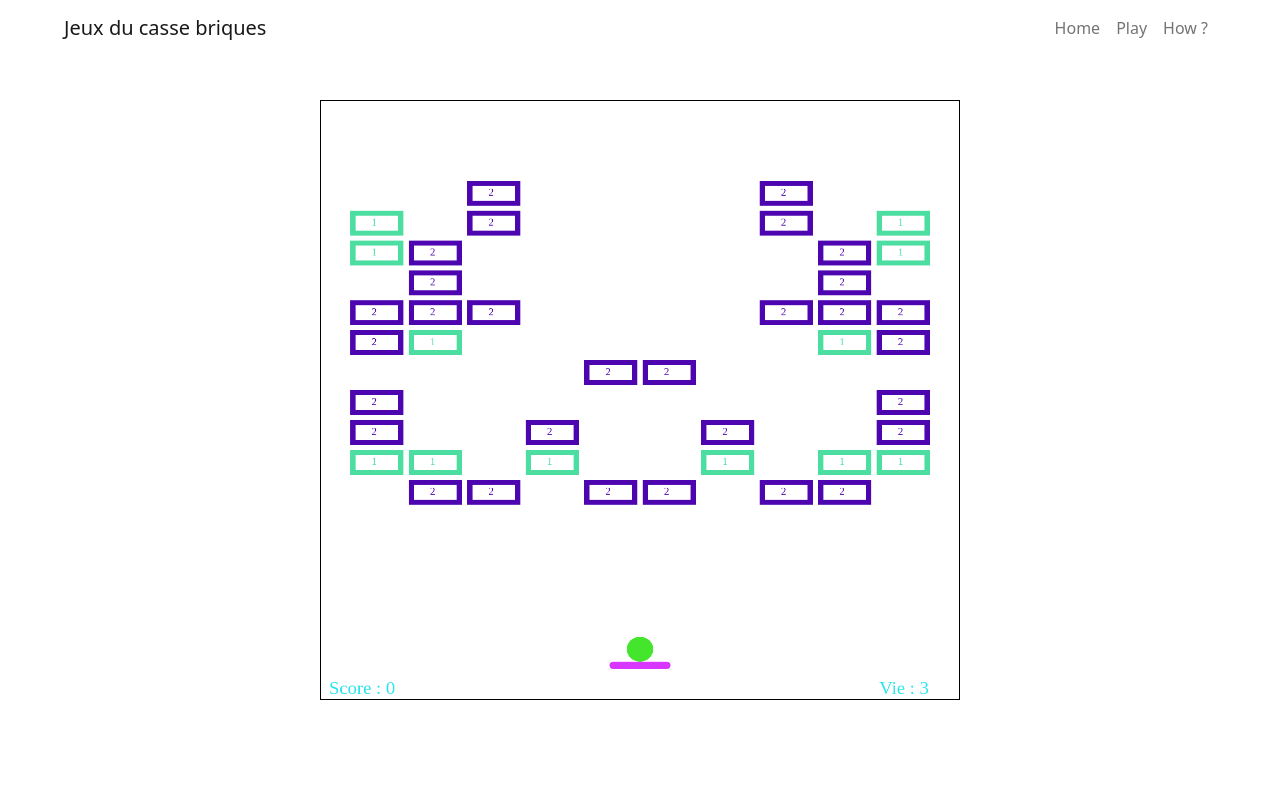
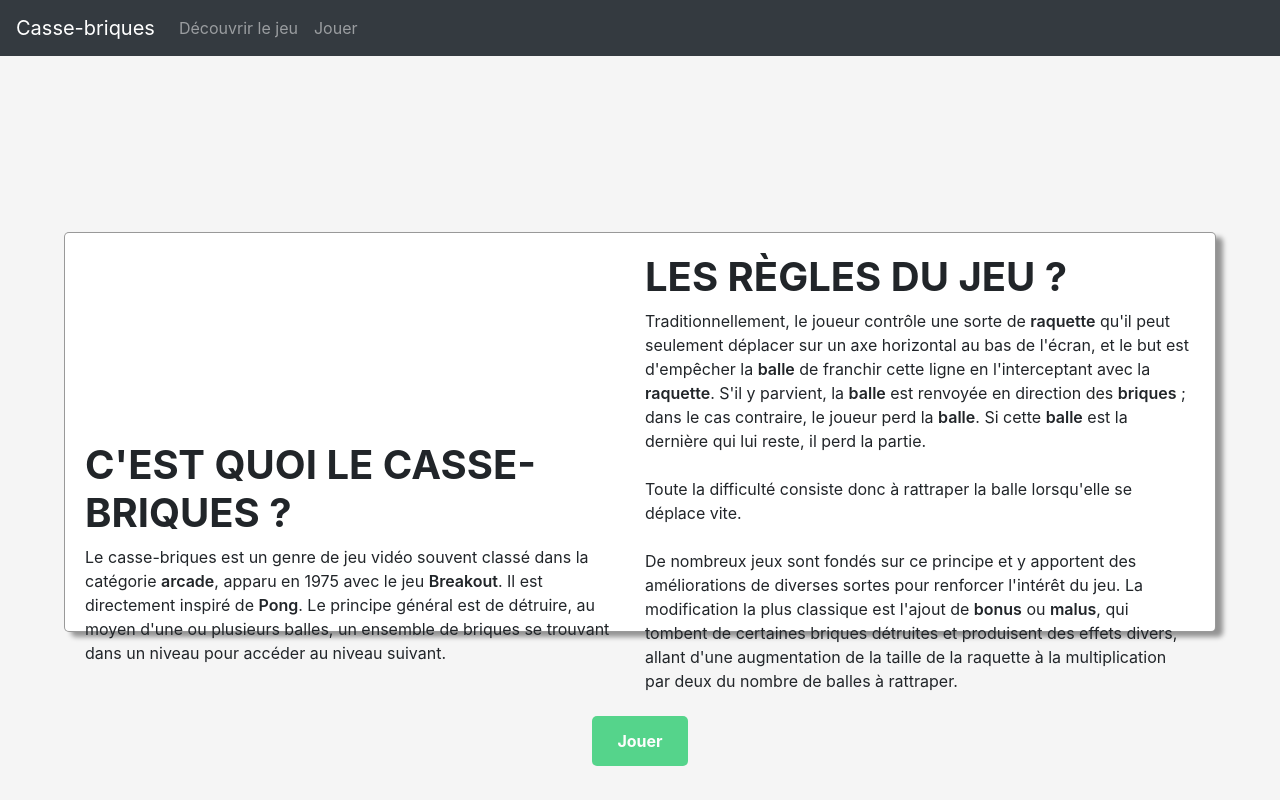
Before and after one commit to MathieuZenone/CasseBriquesJS, a plain HTML site: page index.html in a window 1280 px wide. Shown: the top 800 px of the page. Drawn offline with nearby package versions, Linux system fonts and the light colour scheme.

Commit message:
Working on page presentation

```diff
--- a/css/style.css
+++ b/css/style.css
@@ -1,23 +1,105 @@
-/* change l'affichage de la navbar en scrollant */
-.navbar.active {
-    background: #fff;
-    box-shadow: 1px 2px 10px rgba(0, 0, 0, 0.1);
+
+/* BASE */
+html {
+    scroll-behavior: smooth;
 }
 
-/* utilisé pour décaler des éléments */
-.navbar{
-   padding-left: 5%;
-   padding-right: 5%;
+body {
+    background-color: whitesmoke !important;
+}
+
+a:link,
+a:visited,
+a:focus,
+a:hover,
+a:active {
+    text-decoration: none;
+    color: white;
+}
+
+
+section {
+    height: 100vh;
+    width: 100%;
+}
+
+.desc-container {
+    width: 90%;
+    max-height: 50%;
+    margin: 0 auto;
+    margin-top: 2.5%;
+    background-color: white;
+    border-radius: 5px;
+    border: 1px solid rgba(0,0,0,0.4);
+    box-shadow: 7px 5px 5px rgba(0,0,0,0.4);
+    padding: 15px 15px;
+
+    position: relative;
+    top: 50%;
+    transform: translateY(-50%);
+}
+
+.desc-presentation {
+    width: 100%;
+    display: flex;
+    justify-content: flex-start;
+}
+.desc-presentation > * {
+    width: 50%;
+    padding: 5px 5px;
+}
+.desc-presentation > * h1, .desc-maison h1 {
+    text-transform: uppercase;
+    font-weight: 700;
+}
+.desc-presentation > * p {
+    font-weight: normal;
+}
+.desc-presentation > * p strong {
+    font-weight: 600;
+}
+
+.presentation {
+    height: 50%;
+    position: relative;
+    top: 50%;
+    transform: translateY(75%);
+}
+
+.desc-maison {
+    width: 100%;
+}
+.play {
+    margin: 15px;
+    text-align: center;
+}
+.btn-play {
+    background-color: #2ecc71;
+    opacity: 0.8;
+    border-radius: 5px;
+    padding: 15px 25px;
+    margin: 0 auto;
+    font-weight: 700;
+    transition: opacity 0.3s;
+}
+
+.btn-play:hover {
+    text-decoration: none;
+    color: white;
+    opacity: 1;
 }
 
 #zoneDessin{
-    border: 1px solid black;
+    border-radius: 5px;
+    border: 1px solid rgba(0,0,0,0.4);
+    box-shadow: 7px 5px 5px rgba(0,0,0,0.4);
 
-    width:50vw;
-    height:75vh;
+    width:80%;
+    height:90vh;
     display: flex;
     margin:0 auto;
     margin-top: 100px;
     margin-bottom: 50px;
 
+    background-color: white;
 }
--- a/index.html
+++ b/index.html
@@ -8,73 +8,62 @@
   <!-- icon de la page -->
   <link rel="icon" href="" type="image/x-icon" />
 
-  <!-- Liens CSS bootstrap -->
-  <link rel="stylesheet" href="./booststrap/bootstrap-5.0.0-beta1-dist/css/bootstrap.min.css" />
   <link rel="stylesheet" href="./css/style.css" />
+  <link rel="stylesheet" href="https://stackpath.bootstrapcdn.com/bootstrap/4.5.2/css/bootstrap.min.css" integrity="sha384-JcKb8q3iqJ61gNV9KGb8thSsNjpSL0n8PARn9HuZOnIxN0hoP+VmmDGMN5t9UJ0Z" crossorigin="anonymous">
 
 </head>
 <body>
 
   <!-- Header -->
   <header >
-    <div class="container " >
-
-
-      <nav class="navbar navbar-expand-lg navbar-light fixed-top font-weight-bold">
-        <a class="navbar-brand" href="#welcomePlay">Jeux du casse briques</a>
-
-        <!-- Toggler/collapsibe Button -->
-        <button class="navbar-toggler" type="button" data-toggle="collapse" data-target="#collapsibleNavbar" >
-           <span class="navbar-toggler-icon"></span>
+      <nav class="navbar navbar-expand-lg navbar navbar-dark bg-dark fixed-top">
+        <a class="navbar-brand" href="#">Casse-briques</a>
+        <button class="navbar-toggler" type="button" data-toggle="collapse" data-target="#navbarNavAltMarkup" aria-controls="navbarNavAltMarkup" aria-expanded="false" aria-label="Toggle navigation">
+          <span class="navbar-toggler-icon"></span>
         </button>
-
-        <!-- Navbar links -->
-        <div class="collapse navbar-collapse" id="collapsibleNavbar">
-          <ul class="navbar-nav ms-auto ">
-            <li class="nav-item">
-                <a class="nav-link" href="#welcomePlay">Home</a>
-            </li>
-            <li class="nav-item">
-                <a class="nav-link" href="#play">Play</a>
-            </li>
-            <li class="nav-item">
-                <a class="nav-link" href="#tuto">How ?</a>
-            </li>
-          </ul>
+        <div class="collapse navbar-collapse" id="navbarNavAltMarkup">
+          <div class="navbar-nav">
+            <a class="nav-item nav-link" href="#welcomePlay">Découvrir le jeu</a>
+            <a class="nav-item nav-link" href="#play">Jouer</a>
+          </div>
         </div>
-        </nav>
-
       </nav>
+  </header>
+  <section id="welcomePlay">
+    <div class="desc-container">
+      <div class="desc-presentation">
+        <div class="presentation">
+          <h1>C'est quoi le casse-briques ?</h1>
+          <p>
+            Le casse-briques est un genre de jeu vidéo souvent classé dans la catégorie <strong>arcade</strong>, apparu en 1975 avec le jeu <strong>Breakout</strong>.
+            Il est directement inspiré de <strong>Pong</strong>.
+            Le principe général est de détruire, au moyen d'une ou plusieurs balles, un ensemble de briques se trouvant dans un niveau pour accéder au niveau suivant.
+          </p>
+        </div>
+        <div class="desc-regles">
+          <h1>Les règles du jeu ?</h1>
+          <p>
+            Traditionnellement, le joueur contrôle une sorte de <strong>raquette</strong> qu'il peut seulement déplacer sur un axe horizontal au bas de l'écran, et le but est d'empêcher la <strong>balle</strong> de franchir cette ligne en l'interceptant avec la <strong>raquette</strong>.
+            S'il y parvient, la <strong>balle</strong> est renvoyée en direction des <strong>briques</strong> ; dans le cas contraire, le joueur perd la <strong>balle</strong>.
+            Si cette <strong>balle</strong> est la dernière qui lui reste, il perd la partie.<br />
+            <br />
+            Toute la difficulté consiste donc à rattraper la balle lorsqu'elle se déplace vite.<br />
+            <br />
+            De nombreux jeux sont fondés sur ce principe et y apportent des améliorations de diverses sortes pour renforcer l'intérêt du jeu.
+            La modification la plus classique est l'ajout de <strong>bonus</strong> ou <strong>malus</strong>, qui tombent de certaines briques détruites et produisent des effets divers, allant d'une augmentation de la taille de la raquette à la multiplication par deux du nombre de balles à rattraper.
+          </p>
+        </div>
+      </div>
+      <div class="play">
+        <a class="btn-play" href="#play">Jouer</a>
+      </div>
     </div>
-  </header>
-
-  <!-- Section 1 page d'acceuil avec l'option de jouer( aller sur la section 2 )-->
-  <section id="welcomePlay">
-
   </section>
 
-  <!-- Section 2 pour jouer aux jeux -->
   <section id="play">
-
+    <canvas id="zoneDessin" width="1200" height="1200"></canvas>
   </section>
 
-  <!-- Section 3 explication code -->
-  <section id="tuto">
-
-  </section>
-
-  <!-- Header -->
-  <header>
-
-
-
-  </header>
-
-  <canvas id="zoneDessin" width="1200" height="1200"></canvas>
-
-  <!-- liens javascript boostrap-->
-  <script src="./booststrap/bootstrap-5.0.0-beta1-dist/js/bootstrap.bundle.min.js"></script>
-  <script src="./booststrap/bootstrap-5.0.0-beta1-dist/js/bootstrap.min.js"></script>
   <script src="./js/utile.js"></script>
   <script src="./js/classes/Jeu.js"></script>
   <script src="./js/classes/Niveau.js"></script>
@@ -87,6 +76,5 @@
   <script src="./js/classes/Bonus.js"></script>
   <script src="./js/myScript.js"></script>
 
-  <!-- https://codepen.io/albizan/pen/mMWdWZ pour le bar nav sans r-->
   </body>
 </html>
--- a/js/classes/Raquette.js
+++ b/js/classes/Raquette.js
@@ -67,7 +67,7 @@ class Raquette extends ObjetAmovible {
         document.addEventListener("keyup",   touche => instanceObjet.lorsqueToucheRelache(touche), false);
 
         // On ajoute des écoutes sur les actions de la souris
-        document.addEventListener("mousemove", () => instanceObjet.lorsqueSourisDeplacement(), false);
+        document.addEventListener("mousemove", e => instanceObjet.lorsqueSourisDeplacement(e), false);
         document.addEventListener("mousedown", () => instanceObjet.lorsqueSourisClique(), false);
         document.addEventListener("mouseup",   () => instanceObjet.lorsequeSourisRelache(), false);
     }
@@ -193,7 +193,7 @@ class Raquette extends ObjetAmovible {
     /**
      * Fonction s'activant sur le déplacement de la sourris indique sa postion X
      */
-     lorsqueSourisDeplacement() {
+     lorsqueSourisDeplacement(e) {
         let rect = canvas.getBoundingClientRect();
         this.#positionXSouris = e.clientX - rect.left;
     }
```
